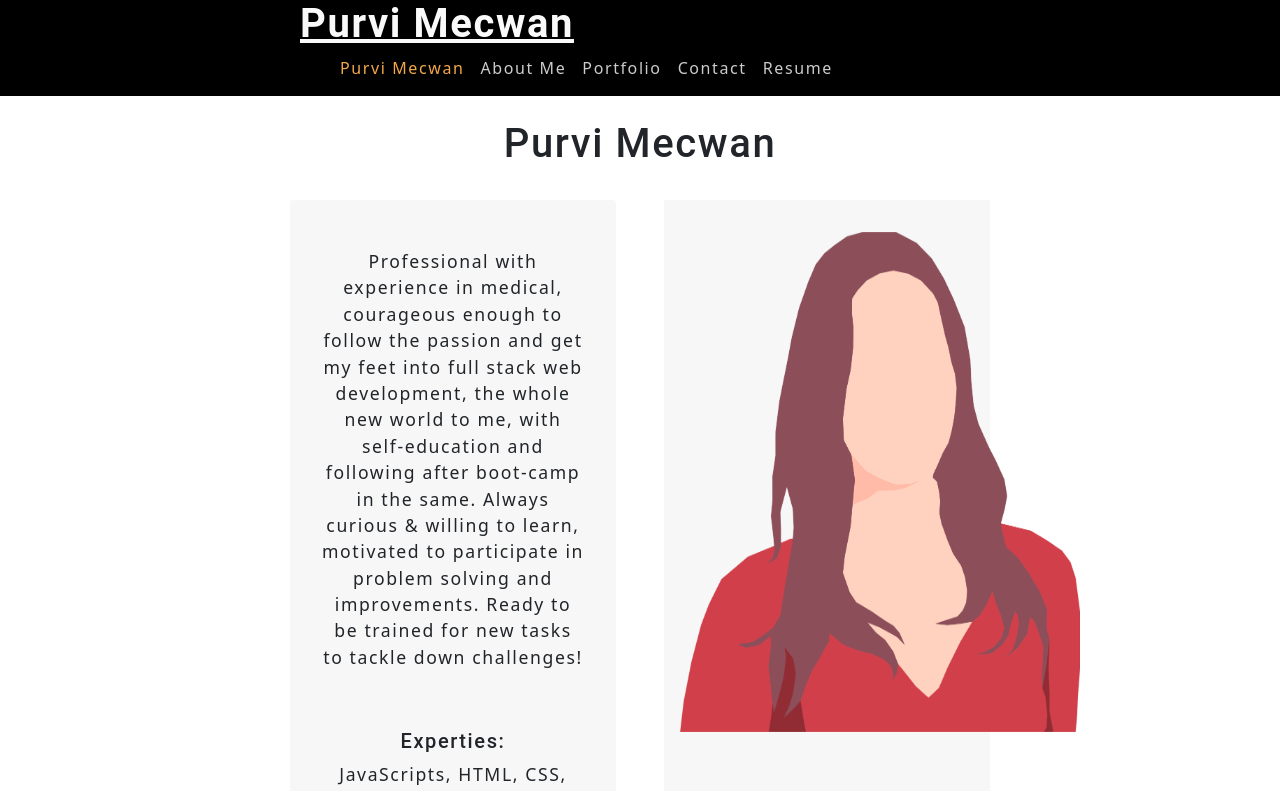
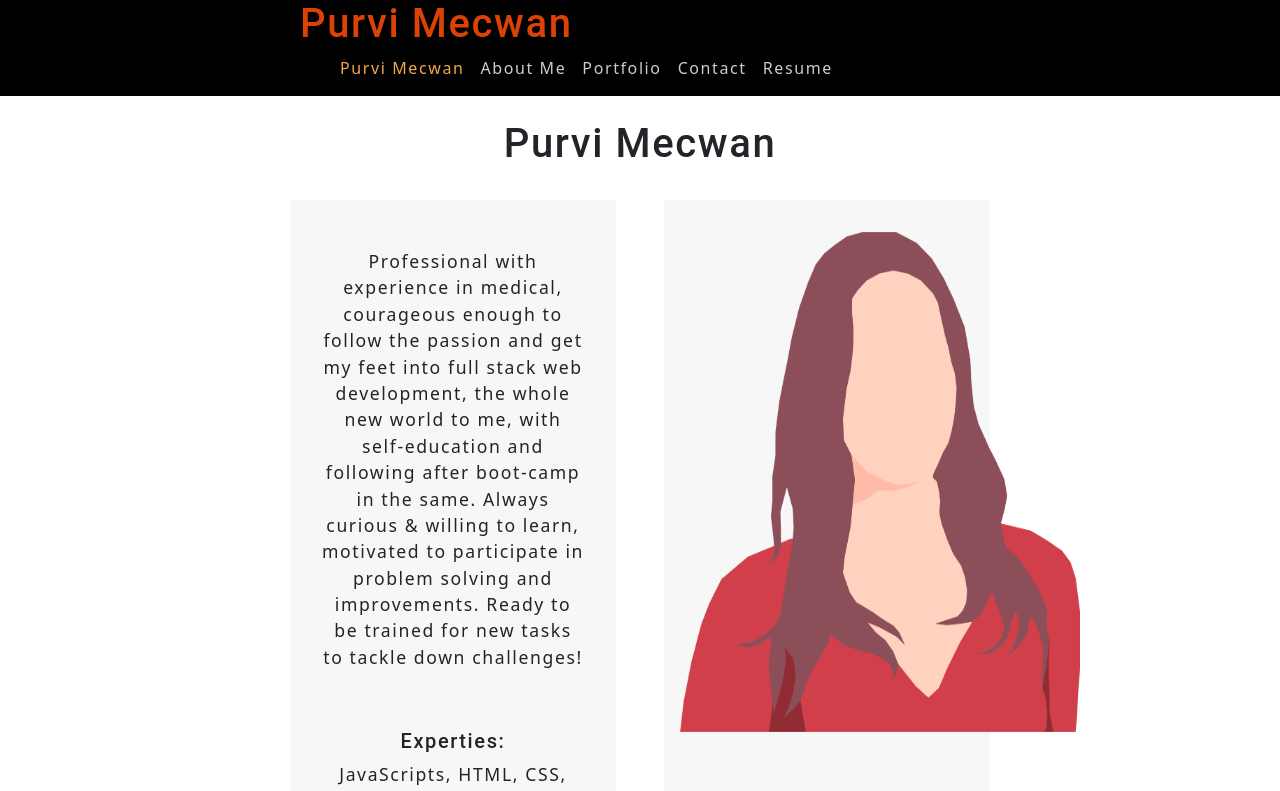
Before and after one commit to PurviMec/portfolio, a React (Create React App) app: page / in a window 1280 px wide. Shown: the top 791 px of the page. Built offline with nearby package versions, Linux system fonts and the light colour scheme.

Commit message:
final commit

```diff
--- a/src/components/Nav/index.js
+++ b/src/components/Nav/index.js
@@ -17,7 +17,7 @@ function Nav (props) {
 
         <header>
             <nav>
-                <h1 id="header" className="header links"> <a href="https://purvimec.github.io/portfolio/">Purvi Mecwan</a> </h1>
+                <h1 id="header" className="header-nav">Purvi Mecwan </h1>
                 <ul className="flex-row links">
                     {navLinks.map ((navLink) => (
                         <li className={` mx-2 ${
--- a/src/index.css
+++ b/src/index.css
@@ -232,6 +232,12 @@ textarea {
   margin-left: 300px;
 }
 
+.header-nav{
+  color: #da4206;
+  display: inline-flex;
+  margin-left: 300px;
+}
+
 .resume-card {
   height: 1500px;
   width: 98%;
```
